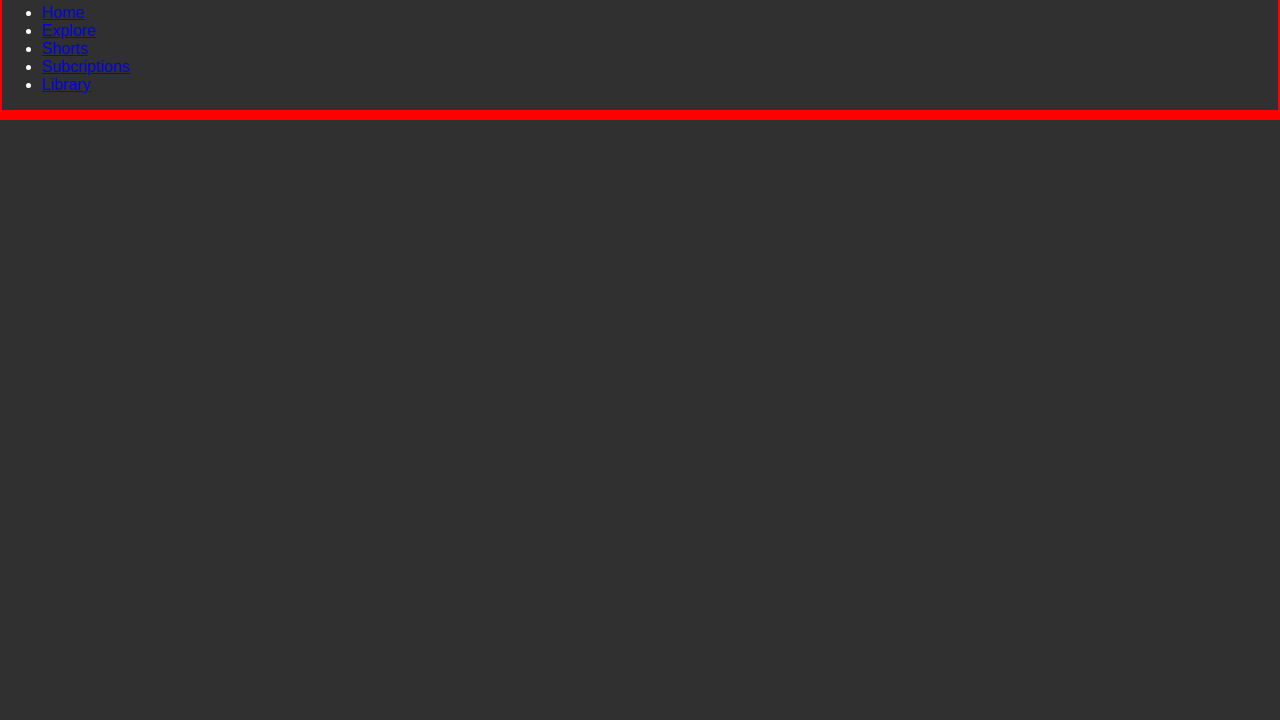
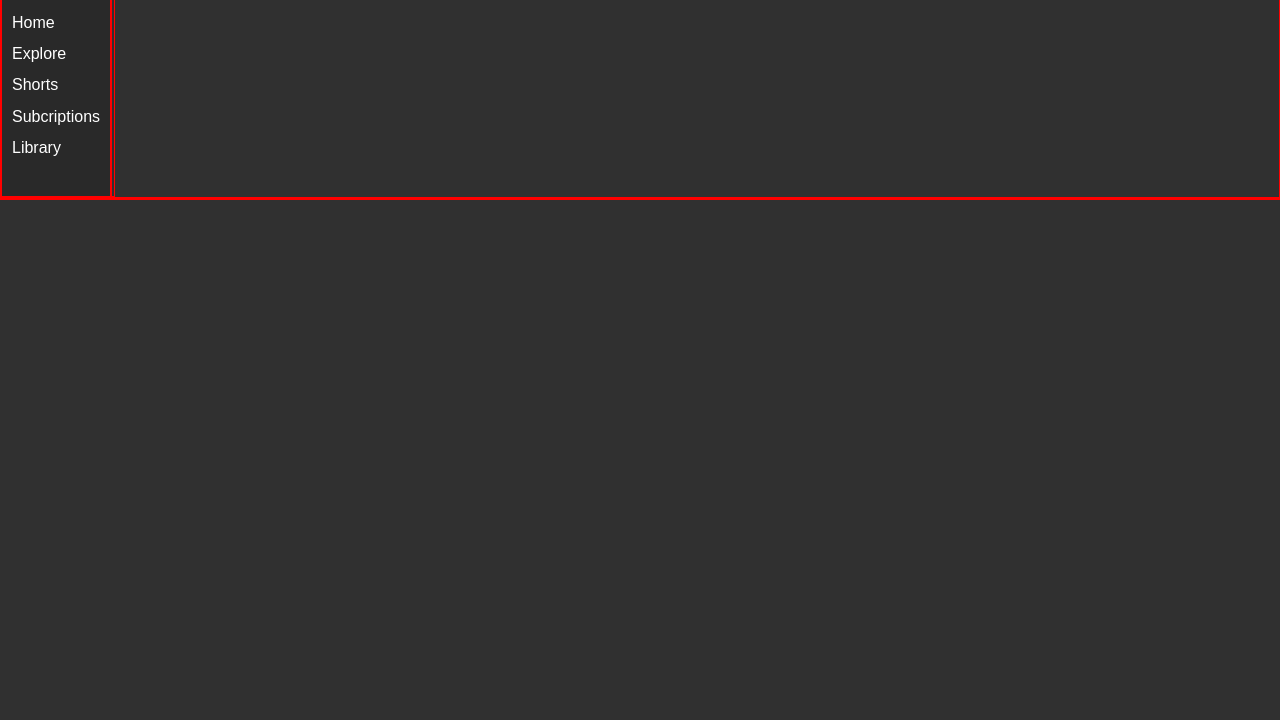
Before and after one commit to GjoseG/youtube-clone, a plain HTML site: page index.html in a window 1280 px wide. Shown: the part 80-800 px from the top of the page. Drawn offline with nearby package versions, Linux system fonts and the light colour scheme.

Commit message:
Basic sidebar complete

```diff
--- a/style.css
+++ b/style.css
@@ -16,6 +16,7 @@ div{
     border: 1px solid red;
 }
 
+/* Header/Masthead */
 .header{
     display: flex;
     justify-content: space-between;
@@ -65,6 +66,30 @@ div{
 .profile-picture{
     height: 100%;
     border-radius: 100%;
+}
 
+/* Main Body */
 
+.main{
+    display: flex;
 }
+
+.sidebar{
+    display: flex;
+
+    background-color: rgb(41, 41, 41);
+}
+
+ul{
+    list-style-type: none;
+    padding: 10px;
+}
+
+li{
+    padding-bottom: 15%;
+}
+
+.side-link{
+    color: white;
+    text-decoration: none;
+}
```
